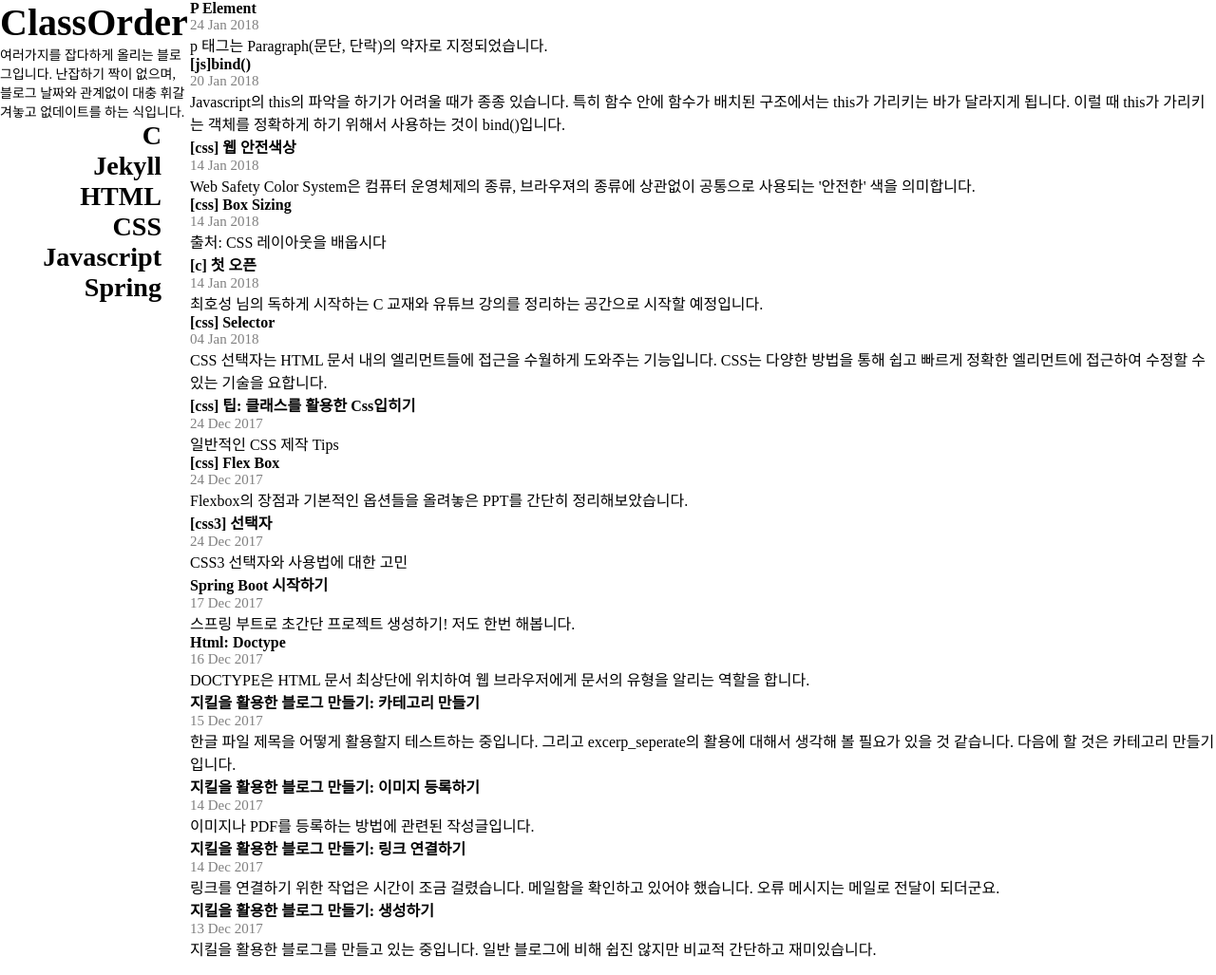
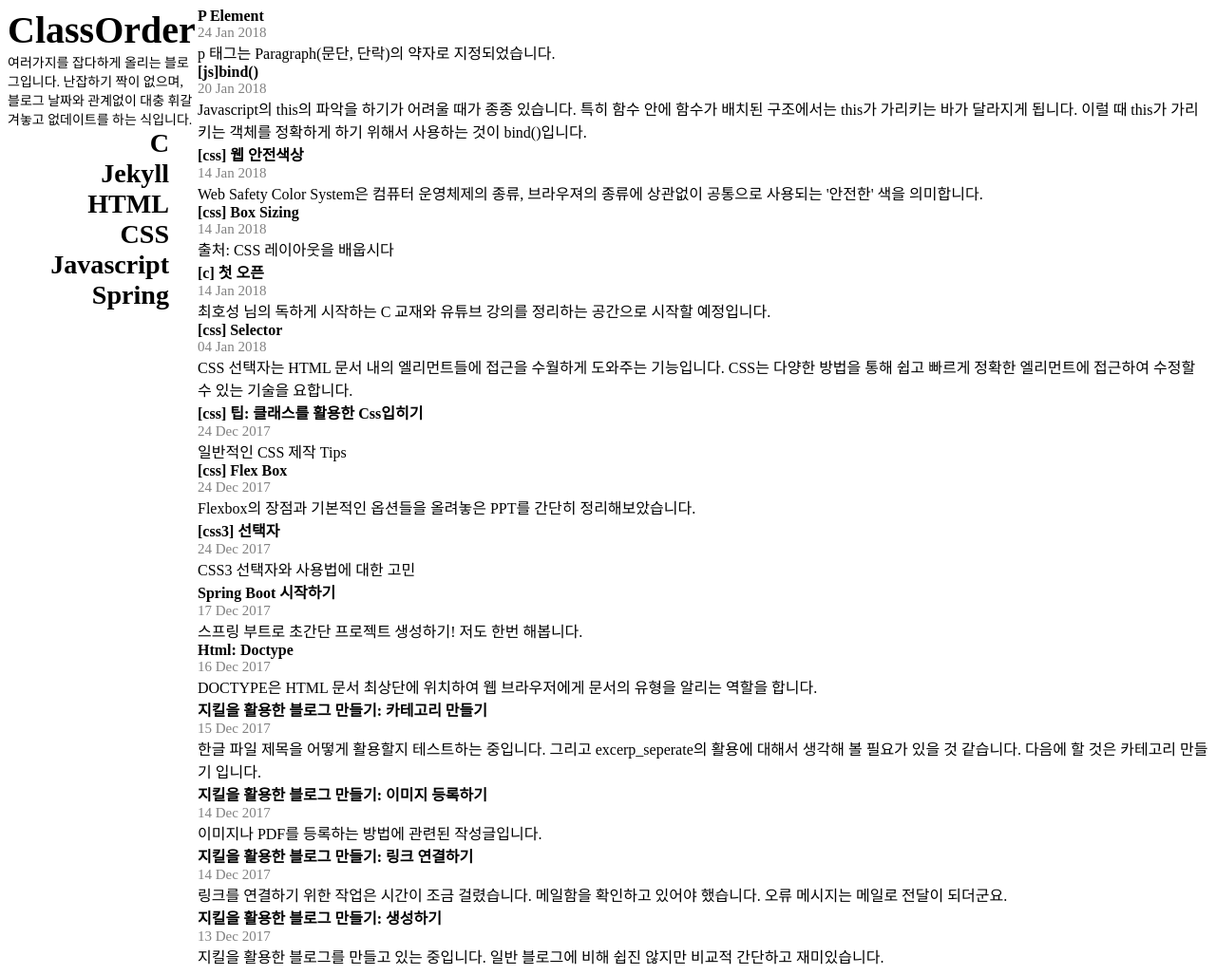
Before and after one commit to ProjectTavern/deprecated-winterguard.github.io, a Jekyll site: the page built from index.html, in a window 1280 px wide and 1027 px high. Shown: the whole window at 95% size. Built offline with Jekyll 4.4.1, drawn with Linux system fonts in a browser that asks for light colours; nearby versions of some CDN libraries; the list of posts is cut into pages by our own code; a style sheet for code colours, icons or effects is not loaded.

Commit message:
Update head.html

```diff
--- a/_includes/head.html
+++ b/_includes/head.html
@@ -27,7 +27,7 @@
     header,article,aside,footer,section{display:block}
 
     body {
-      font-weight: 200
+      padding: 8px;
     }
 
     .hiddenType {
```
